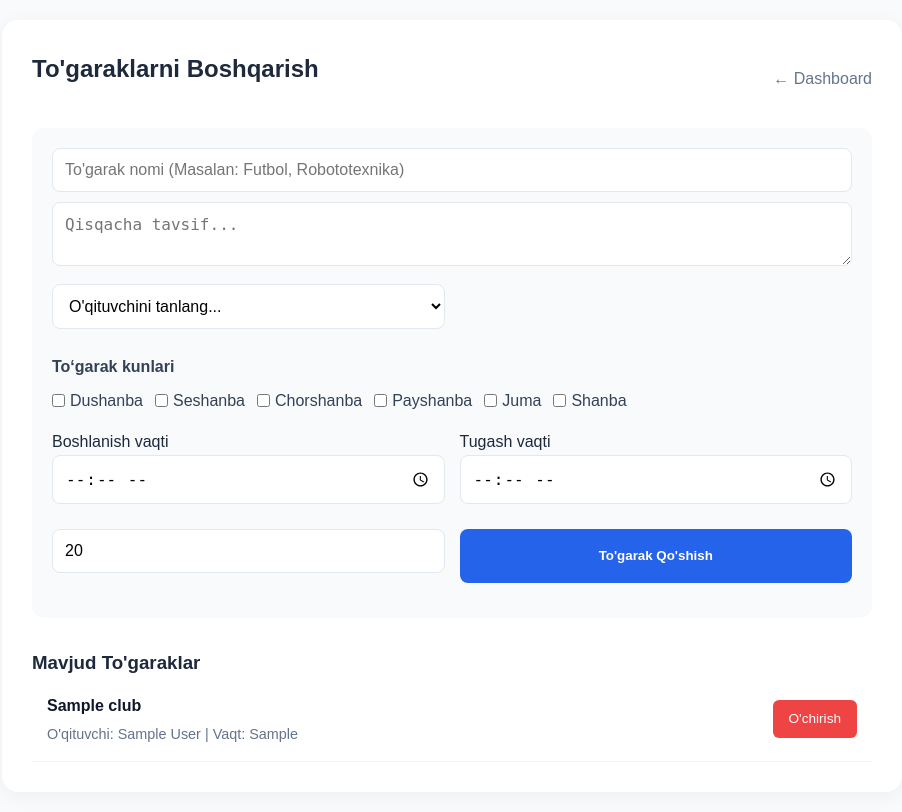
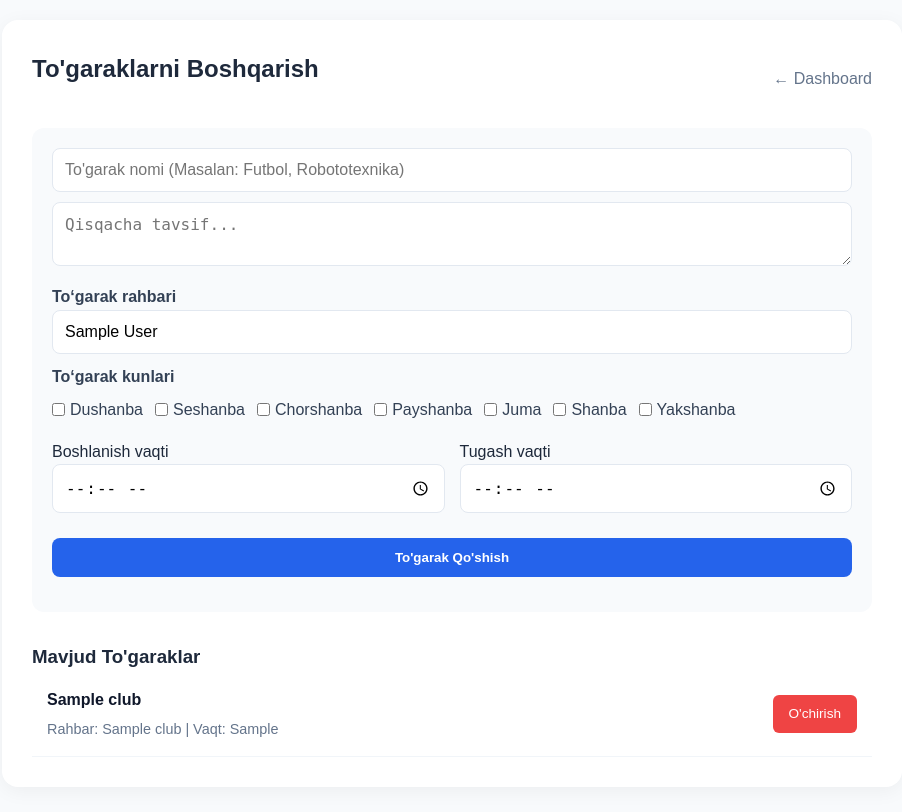
Before and after one commit to inatillayevsuhrob6-prog/maktab-portal, a Flask app: template templates/manage_clubs.html in a window 1280 px wide. Shown: the whole page, without its empty margins (188-1090 px from the left). After the commit the page ends 737 px from the top, so only its background shows below. Run offline with Flask 3, Linux system fonts and the light colour scheme; tables that the repository leaves empty hold one stand-in row (values such as "Sample post"); the template is opened without the code that fills it: values that come from a table or form of the project are taken from there, most other values are stand-ins (such as "Sample title", 1, 10 or a date in 2020); some libraries are stand-ins or nearby versions.

Commit message:
Refine club forms and staff navigation

```diff
--- a/app.py
+++ b/app.py
@@ -91,6 +91,12 @@ def create_app():
         try:
             db.session.execute(text("CREATE TABLE IF NOT EXISTS club (id SERIAL PRIMARY KEY, name VARCHAR(200) NOT NULL, description TEXT, teacher_id INTEGER REFERENCES teachers(id), max_students INTEGER DEFAULT 20, schedule VARCHAR(100), school_id INTEGER NOT NULL REFERENCES schools(id));"))
             db.session.execute(text("CREATE TABLE IF NOT EXISTS student_club (id SERIAL PRIMARY KEY, student_id INTEGER REFERENCES students(id), club_id INTEGER REFERENCES club(id), joined_at TIMESTAMP DEFAULT CURRENT_TIMESTAMP);"))
+            if db.engine.dialect.name == 'sqlite':
+                club_columns = [row[1] for row in db.session.execute(text("PRAGMA table_info(club)"))]
+                if 'leader_name' not in club_columns:
+                    db.session.execute(text("ALTER TABLE club ADD COLUMN leader_name VARCHAR(100)"))
+            else:
+                db.session.execute(text("ALTER TABLE club ADD COLUMN IF NOT EXISTS leader_name VARCHAR(100)"))
             db.session.commit()
             print("✅ 'club' va 'student_club' jadvallari yaratildi!")
         except Exception as e:
@@ -1056,20 +1062,19 @@ def create_app():
     def manage_clubs():
         if 'school_id' not in session or session.get('user_role') not in {'admin', 'teacher'}: return redirect(url_for('home'))
         clubs = Club.query.filter_by(school_id=session['school_id']).all()
-        teachers = Teacher.query.filter_by(school_id=session['school_id']).all()
-        return render_template("manage_clubs.html", clubs=clubs, teachers=teachers, current_role=session.get('user_role'), current_teacher_id=session.get('teacher_id'))
+        current_teacher = Teacher.query.filter_by(id=session.get('teacher_id'), school_id=session['school_id']).first() if session.get('user_role') == 'teacher' else None
+        return render_template("manage_clubs.html", clubs=clubs, current_role=session.get('user_role'), current_teacher_id=session.get('teacher_id'), current_teacher=current_teacher)
 
     @app.route("/clubs/add", methods=["POST"])
     def add_club():
         role = session.get('user_role')
         if 'school_id' not in session or role not in {'admin', 'teacher'}: return redirect(url_for('home'))
-        teacher_id = request.form.get('teacher_id', type=int)
-        if role == 'teacher':
-            teacher_id = session['teacher_id']
-        if not Teacher.query.filter_by(id=teacher_id, school_id=session['school_id']).first():
-            flash("O'qituvchi topilmadi.", "danger")
+        teacher_id = session.get('teacher_id') if role == 'teacher' else None
+        leader_name = sanitize_input(request.form.get('leader_name', '')).strip()
+        if not leader_name:
+            flash("To‘garak rahbarining ismini kiriting.", "warning")
             return redirect(url_for('manage_clubs'))
-        valid_days = ['Dushanba', 'Seshanba', 'Chorshanba', 'Payshanba', 'Juma', 'Shanba']
+        valid_days = ['Dushanba', 'Seshanba', 'Chorshanba', 'Payshanba', 'Juma', 'Shanba', 'Yakshanba']
         days = request.form.getlist('days')
         days = [day for day in valid_days if day in days]
         start_time = request.form.get('start_time', '').strip()
@@ -1082,7 +1087,7 @@ def create_app():
             name=sanitize_input(request.form.get('name')),
             description=sanitize_input(request.form.get('description')),
             teacher_id=teacher_id,
-            max_students=request.form.get('max_students', type=int),
+            leader_name=leader_name[:100],
             schedule=schedule,
             school_id=session['school_id']
         ))
--- a/backend/models.py
+++ b/backend/models.py
@@ -223,9 +223,10 @@ class Club(db.Model):
     id = db.Column(db.Integer, primary_key=True)
     name = db.Column(db.String(200), nullable=False)
     description = db.Column(db.Text)
-    teacher_id = db.Column(db.Integer, db.ForeignKey('teachers.id'), nullable=False)
+    teacher_id = db.Column(db.Integer, db.ForeignKey('teachers.id'), nullable=True)
     max_students = db.Column(db.Integer, default=20)
     schedule = db.Column(db.String(100)) # Masalan: "Dushanba, 15:00"
+    leader_name = db.Column(db.String(100))
     school_id = db.Column(db.Integer, db.ForeignKey('schools.id'), nullable=False)
 
     # Munosabatlar
--- a/static/css/style.css
+++ b/static/css/style.css
@@ -420,6 +420,13 @@ input:focus, select:focus, textarea:focus {
 .sidebar-logout { margin-top: auto; color: #fecaca; border: 1px solid rgba(254, 202, 202, .2); }
 .sidebar-logout:hover { color: #fff; background: rgba(239, 68, 68, .75); }
 .app-main { min-width: 0; flex: 1; }
+.role-shell { display: block; }
+.role-shell .app-main { width: 100%; }
+.role-nav { display:flex; align-items:center; gap:14px; min-width:0; overflow-x:auto; white-space:nowrap; }
+.role-nav a { color:#475569; text-decoration:none; font-size:.78rem; font-weight:600; }
+.role-nav a:hover { color:#2563eb; }
+.notification-icon { display:grid; place-items:center; width:20px; height:20px; }
+.notification-icon svg { width:19px; height:19px; fill:none; stroke:currentColor; stroke-width:1.8; stroke-linecap:round; stroke-linejoin:round; }
 .topbar { height: 72px; display: flex; align-items: center; gap: 20px; padding: 0 34px; background: rgba(255,255,255,.86); border-bottom: 1px solid #e5edff; backdrop-filter: blur(14px); position: sticky; top: 0; z-index: 10; }
 .menu-toggle { display: none; border: 0; background: #eaf2ff; color: var(--dark-blue); padding: 9px 12px; border-radius: 9px; font-size: 1.2rem; cursor: pointer; }
 .topbar-search { display: flex; align-items: center; gap: 9px; width: min(100%, 420px); padding: 9px 14px; color: #94a3b8; background: #f4f7ff; border: 1px solid #e1eaff; border-radius: 11px; }
@@ -429,12 +436,22 @@ input:focus, select:focus, textarea:focus {
 .topbar-status span { display: inline-block; width: 8px; height: 8px; margin-right: 5px; border-radius: 50%; background: #22c55e; }
 .app-main .content-wrapper { max-width: 1440px; padding: 34px 38px 50px; }
 
+@media (max-width: 1100px) {
+    .role-shell .topbar { gap:12px; padding:0 18px; }
+    .role-shell .topbar-search { width:min(30%, 260px); }
+    .role-nav { flex:1; }
+}
+
 @media (max-width: 860px) {
     .app-sidebar { position: fixed; left: -270px; top: 0; transition: left .3s ease; }
     .app-sidebar.open { left: 0; }
     .menu-toggle { display: block; }
     .topbar { padding: 0 18px; }
     .app-main .content-wrapper { padding: 24px 18px 40px; }
+    .role-shell .topbar { height:auto; min-height:66px; flex-wrap:wrap; padding:10px 14px; gap:10px; }
+    .role-shell .topbar-search { order:0; flex:1 1 180px; width:auto; }
+    .role-nav { order:2; flex:1 0 100%; padding:2px 0 5px; }
+    .role-shell .topbar-status { display:none; }
 }
 
 /* --- ADMIN DASHBOARD --- */
--- a/templates/base.html
+++ b/templates/base.html
@@ -9,7 +9,8 @@
 </head>
 <body>
     {% if session.get('school_id') %}
-    <div class="app-shell">
+    <div class="app-shell {% if session.get('user_role') != 'admin' %}role-shell{% endif %}">
+        {% if session.get('user_role') == 'admin' %}
         <aside class="app-sidebar" id="appSidebar">
             <a href="{% if session.get('user_role') == 'admin' %}/dashboard{% elif session.get('user_role') == 'teacher' %}/teacher_dashboard{% else %}/student_dashboard{% endif %}" class="sidebar-brand">
                 <span class="brand-mark">▦</span>
@@ -58,14 +59,24 @@
             </nav>
             <a href="/logout" class="sidebar-logout"><span>↪</span>Chiqish</a>
         </aside>
+        {% endif %}
         <main class="app-main">
             <header class="topbar">
-                <button class="menu-toggle" onclick="toggleSidebar()" aria-label="Menyuni ochish">☰</button>
+                {% if session.get('user_role') == 'admin' %}<button class="menu-toggle" onclick="toggleSidebar()" aria-label="Menyuni ochish">☰</button>{% endif %}
                 <form action="/search" method="GET" class="topbar-search">
                     <span>⌕</span><input type="text" name="q" placeholder="Qidirish..." value="{{ request.args.get('q', '') }}">
                 </form>
+                {% if session.get('user_role') == 'teacher' %}
+                <nav class="role-nav" aria-label="O‘qituvchi menyusi">
+                    <a href="/teacher_dashboard">Kabinet</a><a href="/teacher_profile">Profil</a><a href="{{ url_for('teacher_schedule') }}">Jadval</a><a href="/clubs/manage">To‘garaklar</a><a href="/library">Kutubxona</a><a href="/presentations">Taqdimotlar</a><a href="/chat">Chat</a>
+                </nav>
+                {% elif session.get('user_role') == 'student' %}
+                <nav class="role-nav" aria-label="O‘quvchi menyusi">
+                    <a href="/student_dashboard">Kabinet</a><a href="/student_profile">Profil</a><a href="/schedule/view">Jadval</a><a href="/my_tests">Testlar</a><a href="/library">Kutubxona</a><a href="/clubs">To‘garaklar</a><a href="/chat">Chat</a>
+                </nav>
+                {% endif %}
                 <div class="notification-wrap">
-                    <button type="button" class="notification-button" onclick="toggleNotifications(event)" aria-label="Bildirishnomalar"><span>♢</span>{% if header_notification_count %}<b>{{ header_notification_count }}</b>{% endif %}</button>
+                    <button type="button" class="notification-button" onclick="toggleNotifications(event)" aria-label="Bildirishnomalar"><span class="notification-icon"><svg viewBox="0 0 24 24" aria-hidden="true"><path d="M18 8a6 6 0 0 0-12 0c0 7-3 7-3 9h18c0-2-3-2-3-9M10 21h4"/></svg></span>{% if header_notification_count %}<b>{{ header_notification_count }}</b>{% endif %}</button>
                     <div class="notification-panel" id="notificationPanel">
                         <div class="notification-heading"><strong>Bildirishnomalar</strong><a href="/chat">Chatni ochish</a></div>
                         {% for item in header_notifications %}<a class="notification-item" href="/chat"><strong>{{ item.sender }}</strong><p>{{ item.body[:90] }}{% if item.body|length > 90 %}...{% endif %}</p><small>{{ item.time }}</small></a>{% else %}<div class="notification-empty">Hozircha bildirishnoma yo‘q.</div>{% endfor %}
--- a/templates/manage_clubs.html
+++ b/templates/manage_clubs.html
@@ -31,20 +31,12 @@
             <input type="text" name="name" placeholder="To'garak nomi (Masalan: Futbol, Robototexnika)" required>
             <textarea name="description" placeholder="Qisqacha tavsif..." rows="2"></textarea>
 
-            <div class="form-row">
-                {% if current_role == 'teacher' %}
-                <input type="hidden" name="teacher_id" value="{{ current_teacher_id }}">
-                <div style="padding:12px; margin-bottom:10px; border:1px solid #e2e8f0; border-radius:8px; color:#475569; background:#f8fafc;">To‘garak rahbari: Siz</div>
-                {% else %}
-                <select name="teacher_id" required>
-                    <option value="">O'qituvchini tanlang...</option>
-                    {% for t in teachers %}<option value="{{ t.id }}">{{ t.first_name }} {{ t.last_name }}</option>{% endfor %}
-                </select>
-                {% endif %}
-            </div>
+            {% if current_role == 'teacher' %}<input type="hidden" name="teacher_id" value="{{ current_teacher_id }}">{% endif %}
+            <label style="display:block; color:#334155; font-weight:600;">To‘garak rahbari</label>
+            <input type="text" name="leader_name" placeholder="Rahbarning ism-familiyasi" value="{{ (current_teacher.first_name ~ ' ' ~ current_teacher.last_name) if current_teacher else '' }}" required>
             <label style="font-weight:600; color:#334155;">To‘garak kunlari</label>
             <div class="days-row">
-                {% for day in ['Dushanba', 'Seshanba', 'Chorshanba', 'Payshanba', 'Juma', 'Shanba'] %}
+                {% for day in ['Dushanba', 'Seshanba', 'Chorshanba', 'Payshanba', 'Juma', 'Shanba', 'Yakshanba'] %}
                 <label><input type="checkbox" name="days" value="{{ day }}">{{ day }}</label>
                 {% endfor %}
             </div>
@@ -54,8 +46,7 @@
             </div>
 
             <div class="form-row">
-                <input type="number" name="max_students" placeholder="Maksimal o'quvchilar soni" value="20">
-                <button type="submit">To'garak Qo'shish</button>
+                <button type="submit" style="grid-column:1/-1;">To'garak Qo'shish</button>
             </div>
         </form>
 
@@ -66,7 +57,7 @@
             <div class="club-item">
                 <div class="club-info">
                     <h4>{{ c.name }}</h4>
-                    <p>O'qituvchi: {{ c.teacher.first_name }} {{ c.teacher.last_name }} | Vaqt: {{ c.schedule }}</p>
+                    <p>Rahbar: {{ c.leader_name or ((c.teacher.first_name ~ ' ' ~ c.teacher.last_name) if c.teacher else 'Belgilanmagan') }} | Vaqt: {{ c.schedule or 'Belgilanmagan' }}</p>
                 </div>
                 {% if current_role == 'admin' or c.teacher_id == current_teacher_id %}<a href="/clubs/delete/{{ c.id }}" class="btn-delete" onclick="return confirm('O\'chirilsinmi?')">O'chirish</a>{% endif %}
             </div>
```
Also changed, not shown: templates/clubs.html (+4 -4 lines).
